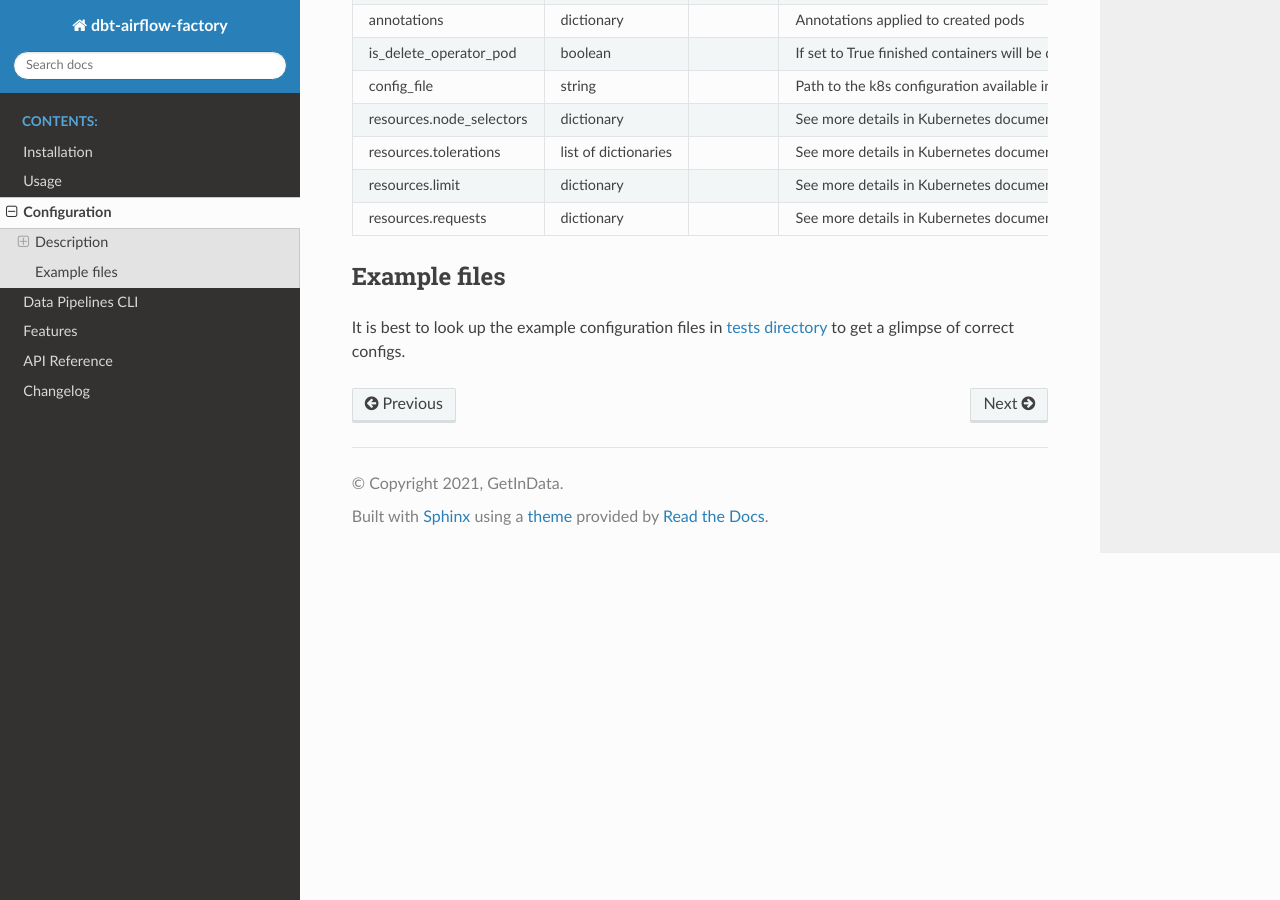
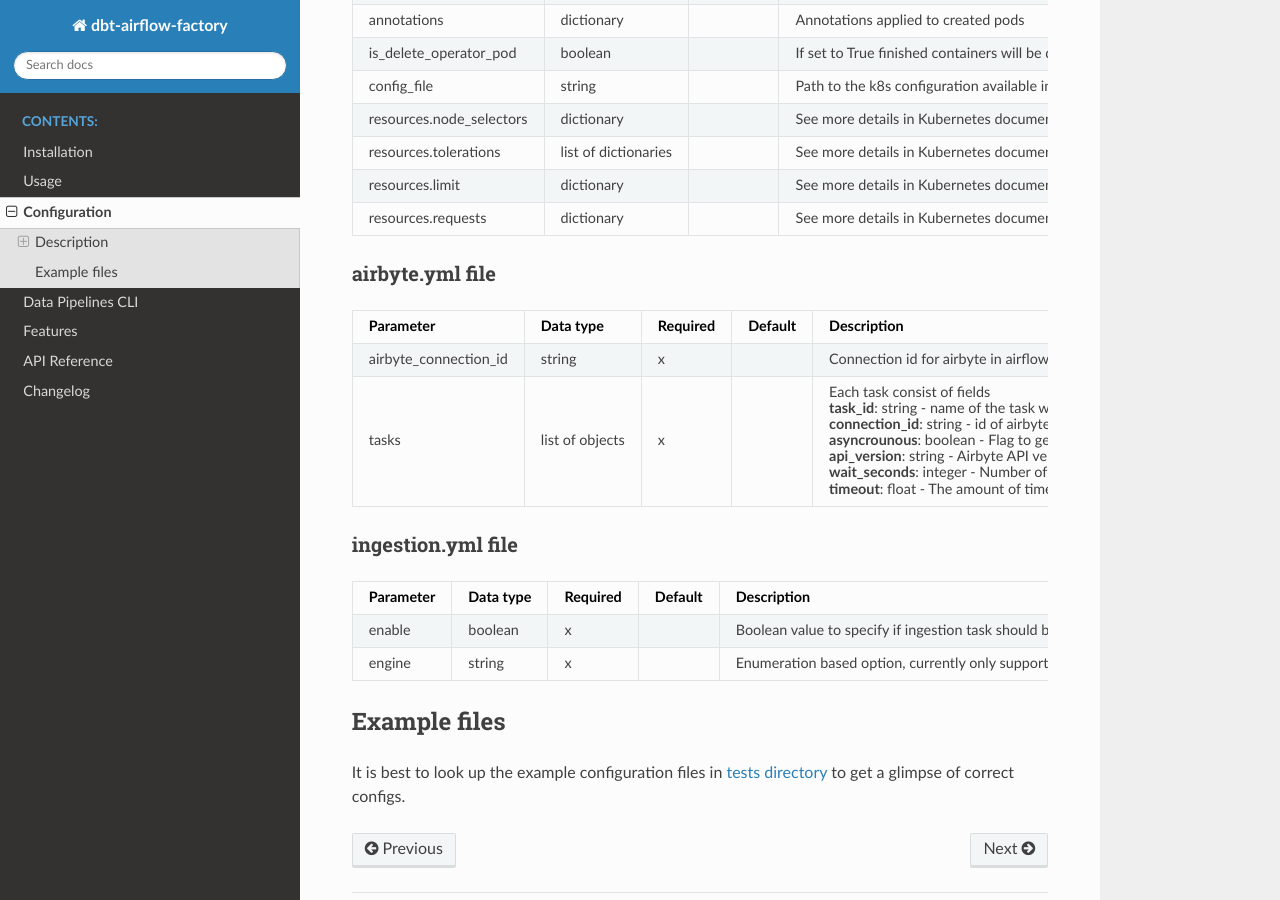
Before and after one commit to getindata/dbt-airflow-factory, a Sphinx documentation site: the page built from docs/configuration.rst, in a window 1280 px wide and 900 px high, scrolled down 1335 px. Built offline with Sphinx 7.4.7 and the Read the Docs theme 2.0.0, drawn with Linux system fonts in a browser that asks for light colours; pages that are not in the unit, such as notebooks, are missing from menus.

Commit message:
Data 369 integrate scheduling airbyte from airflow in the same dag as transformations (#64)
* feat: [DATA-369] Add ingestion tasks.

```diff
--- a/docs/configuration.rst
+++ b/docs/configuration.rst
@@ -173,6 +173,65 @@ k8s.yml file
      -
      - See more details in Kubernetes documentation: https://kubernetes.io/docs/concepts/configuration/manage-resources-containers/
 
+
+airbyte.yml file
+~~~~~~~~~~~~~~~~~~~~~~~
+.. list-table::
+   :widths: 25 20 2 13 40
+   :header-rows: 1
+
+   * - Parameter
+     - Data type
+     - Required
+     - Default
+     - Description
+   * - airbyte_connection_id
+     - string
+     - x
+     -
+     - Connection id for airbyte in airflow instance. Remember to add this to airflow dependencies
+       `apache-airflow-providers-airbyte` to be able to add such connection.
+   * - tasks
+     - list of objects
+     - x
+     -
+     - Each task consist of fields
+
+       **task_id**: string - name of the task which will be shown on airflow
+
+       **connection_id**: string - id of airbyte connection
+
+       **asyncrounous**: boolean - Flag to get job_id after submitting the job to the Airbyte API.
+
+       **api_version**: string - Airbyte API version
+
+       **wait_seconds**: integer - Number of seconds between checks. Only used when ``asynchronous`` is False
+
+       **timeout**: float - The amount of time, in seconds, to wait for the request to complete
+
+
+ingestion.yml file
+~~~~~~~~~~~~~~~~~~~~~~~
+.. list-table::
+   :widths: 25 20 2 13 40
+   :header-rows: 1
+
+   * - Parameter
+     - Data type
+     - Required
+     - Default
+     - Description
+   * - enable
+     - boolean
+     - x
+     -
+     - Boolean value to specify if ingestion task should be added to airflow dag.
+   * - engine
+     - string
+     - x
+     -
+     - Enumeration based option, currently only supported value is airbyte
+
 Example files
 +++++++++++++++++++
 
```
Also changed, not shown: docs/features.rst (+30 -0 lines), docs/source/dbt_airflow_factory.rst (+10 -8 lines), docs/images/ingestions_tasks.png (added), 8 other files.
